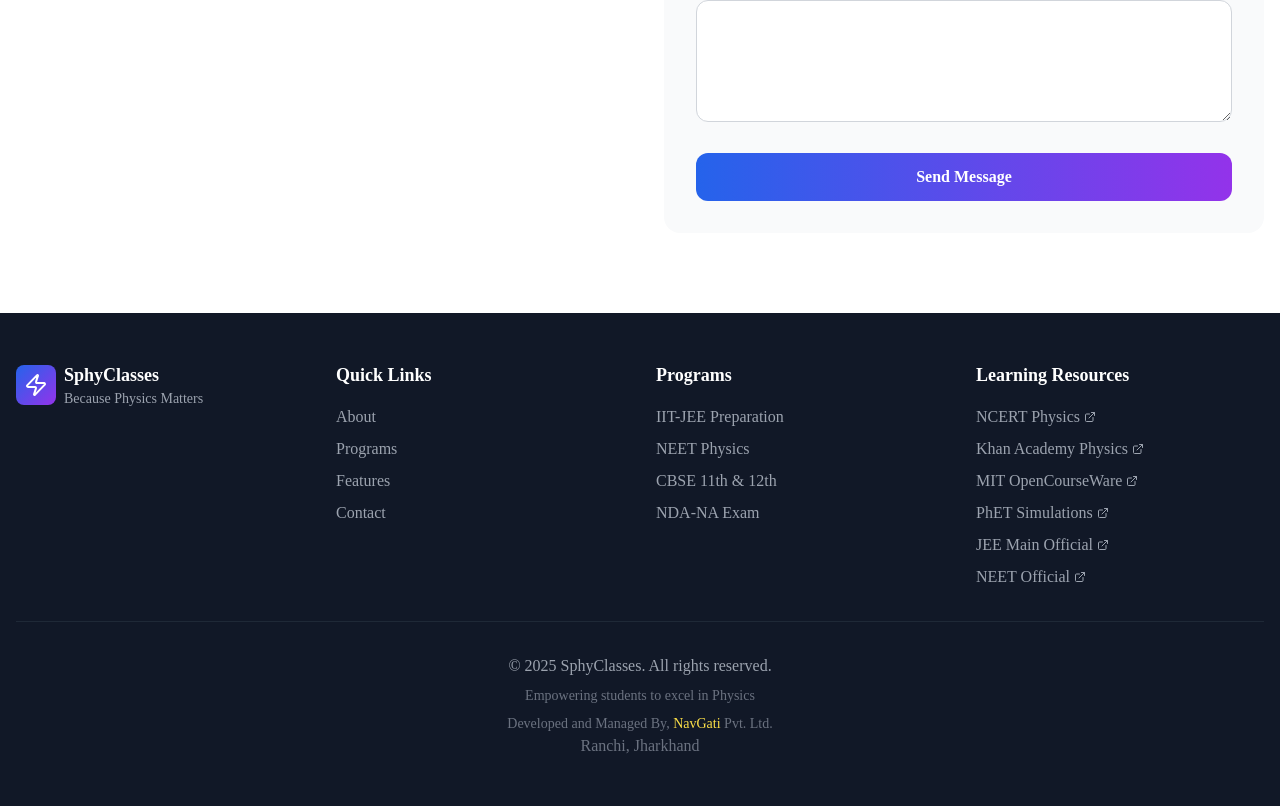
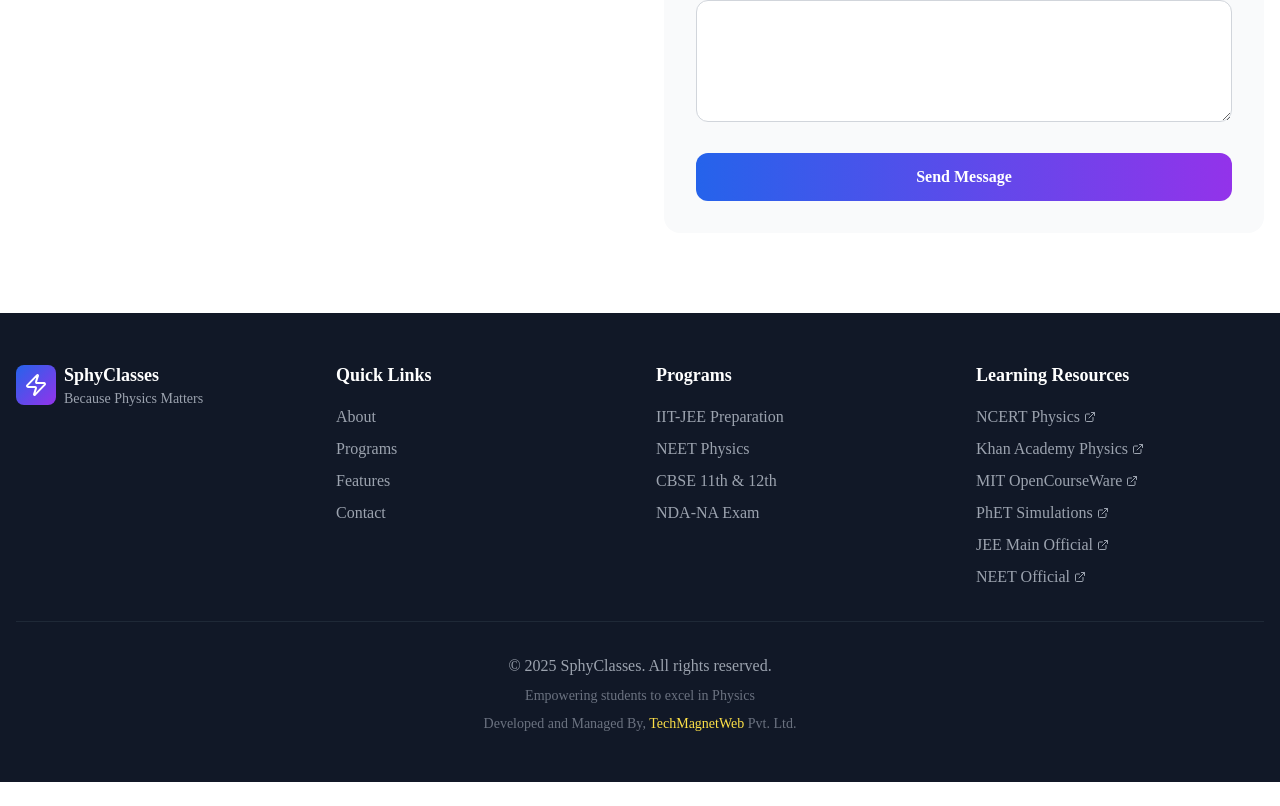
Before and after one commit to techmagnet122/sphyclasses-react-v1, a React (Vite) app: page / in a window 1280 px wide. Shown: the part 4163-4969 px from the top of the page. After the commit the page ends 4945 px from the top, so only its background shows below. Built offline with nearby package versions, Linux system fonts and the light colour scheme; a web font is replaced by a local one.

Commit message:
Update footer with techMagnetWeb latest url

```diff
--- a/src/components/Footer.jsx
+++ b/src/components/Footer.jsx
@@ -73,15 +73,15 @@ const Footer = () => {
           <p className="text-sm text-gray-500 mt-2">
             <span>Developed and Managed By, </span>
             <span>
-                <Link
-                to="/errorPage"
+                <a
+                href='https://tech-magnet-web-v1.vercel.app/'
                 className='text-yellow-300'
-                target='__blank'>NavGati</Link> Pvt. Ltd.
+                target='__blank'>TechMagnetWeb</a> Pvt. Ltd.
                 </span>
           </p>
-          <p className='text-gray-500'>
+          {/* <p className='text-gray-500'>
             Ranchi, Jharkhand
-          </p>
+          </p> */}
         </div>
       </div>
     </footer>
```
